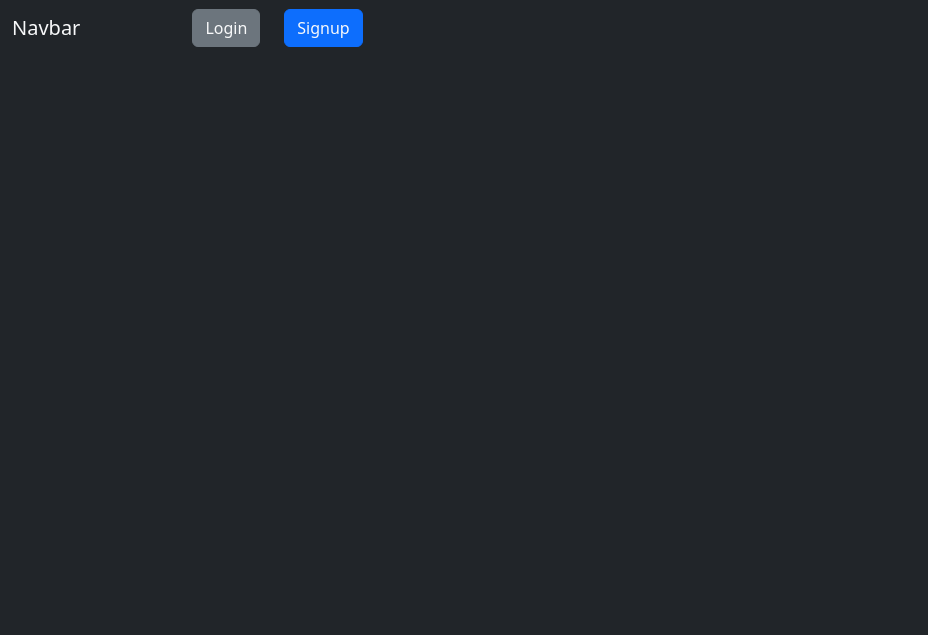
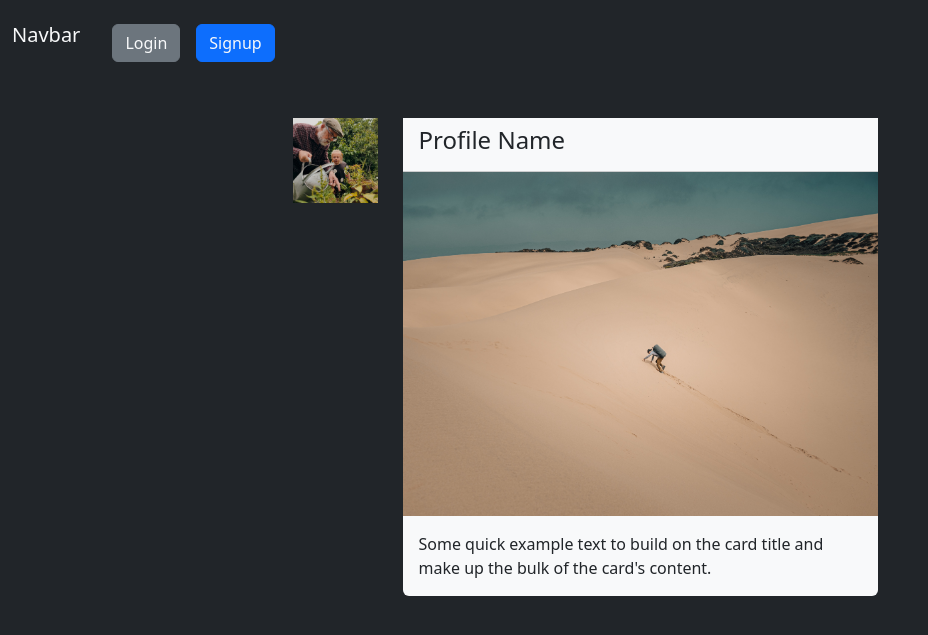
Before and after one commit to liamth97/CMS-Assessment-2, a PHP site: page / in a window 1280 px wide. Shown: the top 635 px of the page, without its empty margins (0-928 px from the left). Run offline with PHP 8.4, Linux system fonts and the light colour scheme.

Commit message:
Finalised card layouts
added icons positioned next to the content card and finalised margin and padding to space everything out appropriately

```diff
--- /dev/null
+++ b/css/style.css
@@ -0,0 +1,21 @@
+/* body {
+	position: relative;
+	top: 50px;
+} */
+
+.icon-size {
+	width: 85px;
+	height: 85px;
+	object-fit: cover;
+}
+
+.icon-shift {
+	left: -110px;
+}
+
+@media screen and (max-width: 768px) {
+	.icon-shift {
+		top: -100px;
+		left: 0px;
+	}
+}
--- /dev/null
+++ b/footer.php
@@ -0,0 +1,3 @@
+</body>
+
+</html>
--- a/header.php
+++ b/header.php
@@ -14,17 +14,20 @@ session_start();
     <meta name="viewport" content="width=device-width, initial-scale=1.0">
     <!-- Bootstrap CSS -->
     <link href="https://cdn.jsdelivr.net/npm/bootstrap@5.2.0/dist/css/bootstrap.min.css" rel="stylesheet" integrity="sha384-gH2yIJqKdNHPEq0n4Mqa/HGKIhSkIHeL5AyhkYV8i59U5AR6csBvApHHNl/vI1Bx" crossorigin="anonymous">
+
     <!-- Bootstrap JavaScript -->
     <!-- JavaScript Bundle with Popper -->
     <script defer src="https://cdn.jsdelivr.net/npm/bootstrap@5.2.0/dist/js/bootstrap.bundle.min.js" integrity="sha384-A3rJD856KowSb7dwlZdYEkO39Gagi7vIsF0jrRAoQmDKKtQBHUuLZ9AsSv4jD4Xa" crossorigin="anonymous"></script>
 
-    <title>Document</title>
+    <!-- Personal CSS -->
+    <link rel="stylesheet" href="css/style.css">
+    <title>jumblr | Feel the content</title>
 </head>
 
 <body class="bg-dark">
 
     <!-- NAVBAR START -->
-    <nav class="navbar navbar-expand-lg bg-dark">
+    <nav class="navbar navbar-expand-lg bg-dark sticky-top">
         <div class="container-fluid">
 
             <!-- NAVBAR ICON START -->
@@ -34,18 +37,18 @@ session_start();
             <button class="navbar-toggler" type="button" data-bs-toggle="collapse" data-bs-target="#navbarNav" aria-controls="navbarNav" aria-expanded="false" aria-label="Toggle navigation">
                 <span class="navbar-toggler-icon"></span>
             </button>
-            <div class="collapse navbar-collapse ms-5 ps-5" id="navbarNav">
-                <ul class="navbar-nav ">
+            <div class="collapse navbar-collapse" id="navbarNav">
+                <ul class="navbar-nav">
 
                     <!-- LOGIN START -->
                     <li class="nav-item">
-                        <button class="text-light btn btn-secondary" data-bs-toggle="modal" data-bs-target="#loginModal">Login</button>
+                        <button class="text-light btn btn-secondary ms-3 mt-3" data-bs-toggle="modal" data-bs-target="#loginModal">Login</button>
                     </li>
                     <!-- LOGIN START -->
 
                     <!-- SIGNUP START -->
-                    <li class="nav-item ms-4">
-                        <button class="text-light btn btn-primary" data-bs-toggle="modal" data-bs-target="#signupModal">Signup</button>
+                    <li class="nav-item">
+                        <button class="text-light btn btn-primary ms-3 mt-3" data-bs-toggle="modal" data-bs-target="#signupModal">Signup</button>
                     </li>
                     <!-- SIGNUP START -->
                 </ul>
--- a/index.php
+++ b/index.php
@@ -6,9 +6,31 @@ require "header.php"
 <!-- REQUIRE HEADER END -->
 
 <!-- MAIN CONTENT START -->
+<div class="container ">
+
+    <!-- CARD START -->
+    <div class="row mt-5 mt-md-0 pt-5 pt-md-0">
+        <div class="card mt-5 p-0 border-0 bg-light col-12 col-md-9 col-lg-7 col-xl-5 m-auto">
+            <div class="icon-shift position-absolute">
+                <img class="icon-size" src="img/oppo.jpg" alt="">
+            </div>
+            <div class="card-header bg-light">
+                <p class="h4">Profile Name</p>
+            </div>
+            <img src="img/venti.jpg" class="card-img-top rounded-0" alt="...">
+            <div class="card-body">
+                <p class="card-text">Some quick example text to build on the card title and make up the bulk of the card's content.</p>
+            </div>
+        </div>
+    </div>
+    <!-- CARD END -->
+
+</div>
 
 <!-- MAIN CONTENT END -->
 
-</body>
-
-</html>
+<!-- REQUIRE FOOTER START -->
+<?php
+require "footer.php"
+?>
+<!-- REQUIRE FOOTER END -->
--- a/todo_ALWAYS_READ.txt
+++ b/todo_ALWAYS_READ.txt
@@ -1 +1,7 @@
 1. make sure all form labels have appropriate "name=" attributes on them
+
+2. Add new post button
+
+3. Design and create database
+
+4. PHP shiz to dynamically create content as you scroll
```
Also changed, not shown: img/oppo.jpg (added), img/venti.jpg (added), 1 other file.
